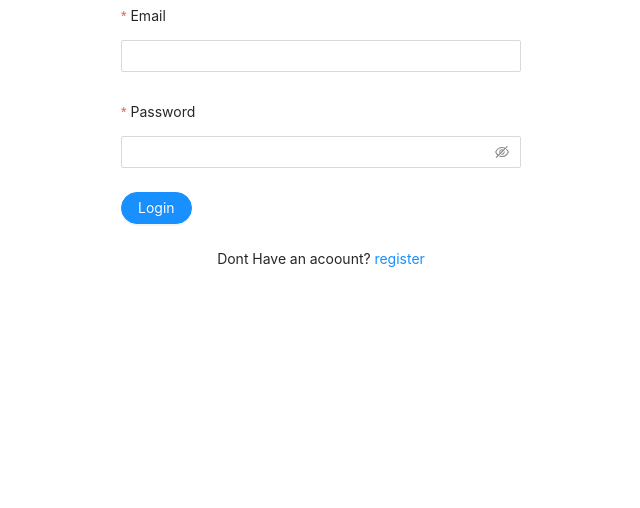
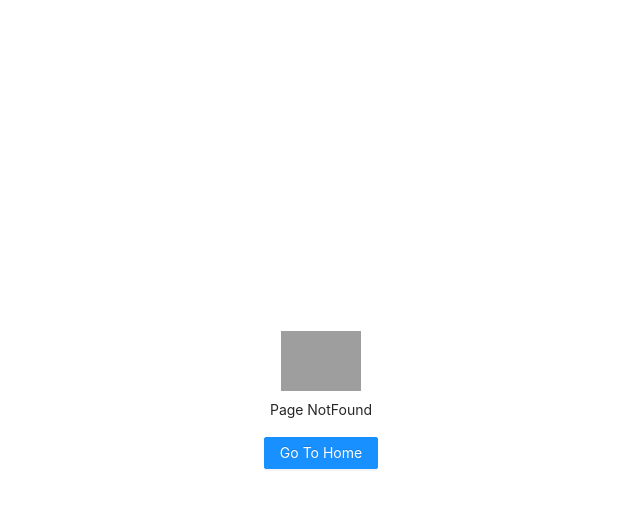
Before and after one commit to sepiddd/article-web-app, a React (Create React App) app: page /404 in a window 1280 px wide. Shown: the top 508 px of the page, without its empty margins (319-959 px from the left). Built offline with nearby package versions, Linux system fonts and the light colour scheme; grey boxes are pictures that could not be loaded.

Commit message:
add not found screen

```diff
--- a/src/App.tsx
+++ b/src/App.tsx
@@ -18,7 +18,7 @@ const routes = [
   {
     exact: true,
     path: "/404",
-    component: lazy(() => import("./screens/Login")),
+    component: lazy(() => import("./screens/NotFound")),
   },
   // Auth Routes
   {
@@ -63,6 +63,9 @@ const routes = [
         component: lazy(() => import("./screens/Edit")),
       },
     ],
+  },
+  {
+    component: lazy(() => import("./screens/NotFound")),
   },
 ];
 
--- /dev/null
+++ b/src/screens/NotFound/NotFound.tsx
@@ -0,0 +1,25 @@
+import { Empty, Button, Space } from "antd";
+import { useHistory } from "react-router-dom";
+import { PATH_APP } from "../../routes/paths";
+
+const NotFound = () => {
+  const history = useHistory();
+  return (
+    <Space
+      style={{ height: "100vh", width: "100vw", justifyContent: "center" }}
+      align='center'>
+      <Empty
+        image='https://gw.alipayobjects.com/zos/antfincdn/ZHrcdLPrvN/empty.svg'
+        imageStyle={{
+          height: 60,
+        }}
+        description={<span>Page NotFound</span>}>
+        <Button onClick={(e) => history.push(PATH_APP.articles)} type='primary'>
+          Go To Home
+        </Button>
+      </Empty>
+    </Space>
+  );
+};
+
+export default NotFound;
--- /dev/null
+++ b/src/screens/NotFound/index.ts
@@ -0,0 +1,3 @@
+import NotFound from "./NotFound";
+
+export default NotFound;
```
